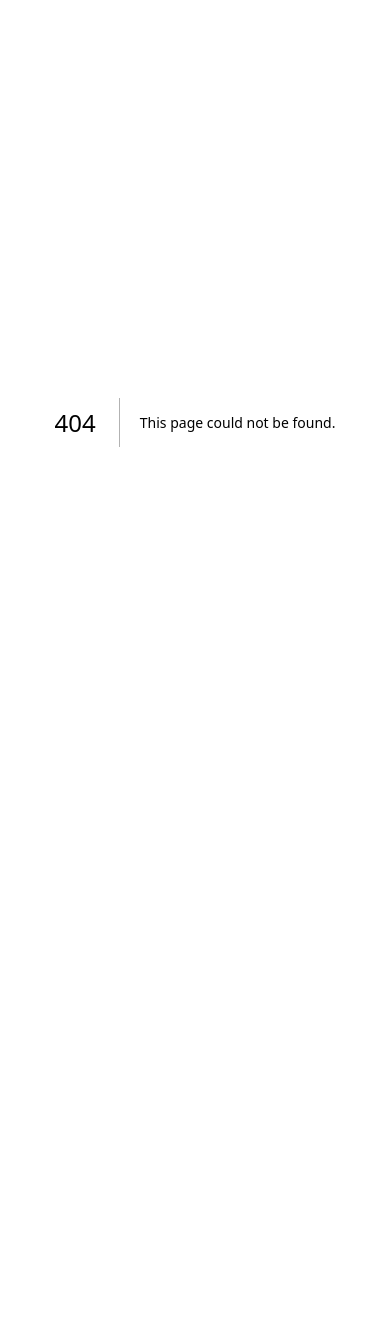
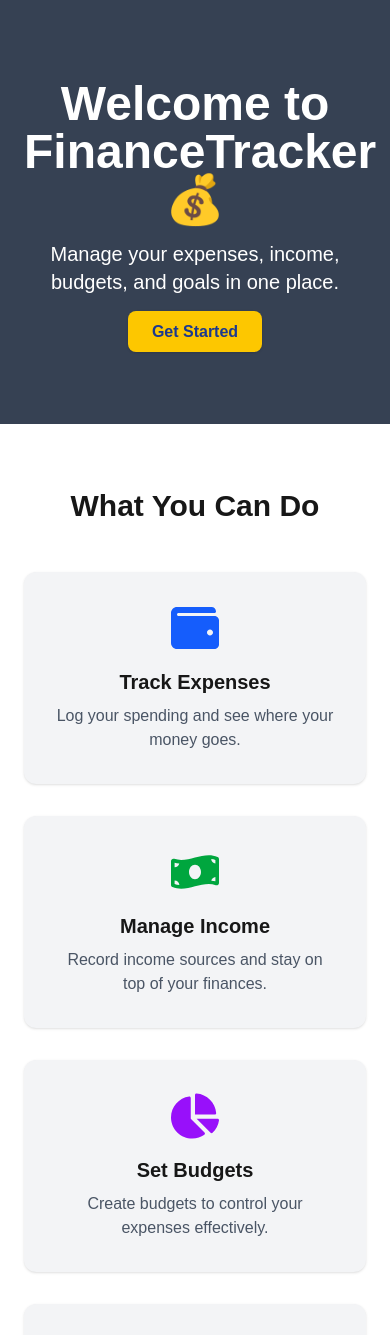
Before and after one commit to pinkfloyed/FinanceTracker, a Next.js app in the folder finance-tracker-frontend/: page /home in a window 390 px wide. Before the commit this address had no page. Shown: the top 1335 px of the page. Before the commit the page ends 844 px from the top, so only its background shows below. Built offline with nearby package versions, Linux system fonts and the light colour scheme.

Commit message:
feat : Add HomePage component with hero and feature sections
- Include navigation links to dashboard modules

- Showcase key features using React Icons for better UX

- Add responsive TailwindCSS design with modern layout and footer

```diff
--- /dev/null
+++ b/finance-tracker-frontend/src/app/home/page.tsx
@@ -0,0 +1,71 @@
+"use client";
+
+import Link from "next/link";
+import { FaBullseye, FaChartPie, FaFileInvoiceDollar, FaMoneyBillWave, FaWallet } from "react-icons/fa";
+
+export default function HomePage() {
+  return (
+    <div className="flex flex-col min-h-screen bg-gray-50">
+      {/* Hero Section */}
+      <section className="bg-gray-700 text-white py-20">
+        <div className="container mx-auto text-center px-6">
+          <h1 className="text-5xl font-bold mb-4">Welcome to FinanceTracker 💰</h1>
+          <p className="text-xl mb-6">
+            Manage your expenses, income, budgets, and goals in one place.
+          </p>
+          <Link
+            href="/dashboard"
+            className="bg-yellow-400 text-blue-900 px-6 py-3 rounded-lg font-semibold shadow hover:bg-yellow-300 transition"
+          >
+            Get Started
+          </Link>
+        </div>
+      </section>
+
+      {/* Features Section */}
+      <section className="py-16 bg-white">
+        <div className="container mx-auto px-6 text-center">
+          <h2 className="text-3xl font-bold mb-12">What You Can Do</h2>
+          <div className="grid gap-8 md:grid-cols-3">
+
+            <Link href="/dashboard/expenses" className="bg-gray-100 p-8 rounded-xl shadow hover:shadow-lg transition block">
+              <FaWallet className="text-5xl text-blue-600 mx-auto mb-4" />
+              <h3 className="text-xl font-semibold mb-2">Track Expenses</h3>
+              <p className="text-gray-600">Log your spending and see where your money goes.</p>
+            </Link>
+
+            <Link href="/dashboard/income" className="bg-gray-100 p-8 rounded-xl shadow hover:shadow-lg transition block">
+              <FaMoneyBillWave className="text-5xl text-green-600 mx-auto mb-4" />
+              <h3 className="text-xl font-semibold mb-2">Manage Income</h3>
+              <p className="text-gray-600">Record income sources and stay on top of your finances.</p>
+            </Link>
+
+            <Link href="/dashboard/budgets" className="bg-gray-100 p-8 rounded-xl shadow hover:shadow-lg transition block">
+              <FaChartPie className="text-5xl text-purple-600 mx-auto mb-4" />
+              <h3 className="text-xl font-semibold mb-2">Set Budgets</h3>
+              <p className="text-gray-600">Create budgets to control your expenses effectively.</p>
+            </Link>
+
+            <Link href="/dashboard/goals" className="bg-gray-100 p-8 rounded-xl shadow hover:shadow-lg transition block">
+              <FaBullseye className="text-5xl text-yellow-600 mx-auto mb-4" />
+              <h3 className="text-xl font-semibold mb-2">Achieve Goals</h3>
+              <p className="text-gray-600">Define savings goals and track your progress easily.</p>
+            </Link>
+
+            <Link href="/dashboard/reports" className="bg-gray-100 p-8 rounded-xl shadow hover:shadow-lg transition block">
+              <FaFileInvoiceDollar className="text-5xl text-red-600 mx-auto mb-4" />
+              <h3 className="text-xl font-semibold mb-2">Generate Reports</h3>
+              <p className="text-gray-600">Get detailed insights with charts and reports.</p>
+            </Link>
+
+          </div>
+        </div>
+      </section>
+
+      {/* Footer */}
+      <footer className="bg-gray-800 text-gray-300 text-center py-6 mt-auto">
+        &copy; {new Date().getFullYear()} Pinki Akter. All rights reserved.
+      </footer>
+    </div>
+  );
+}
```
